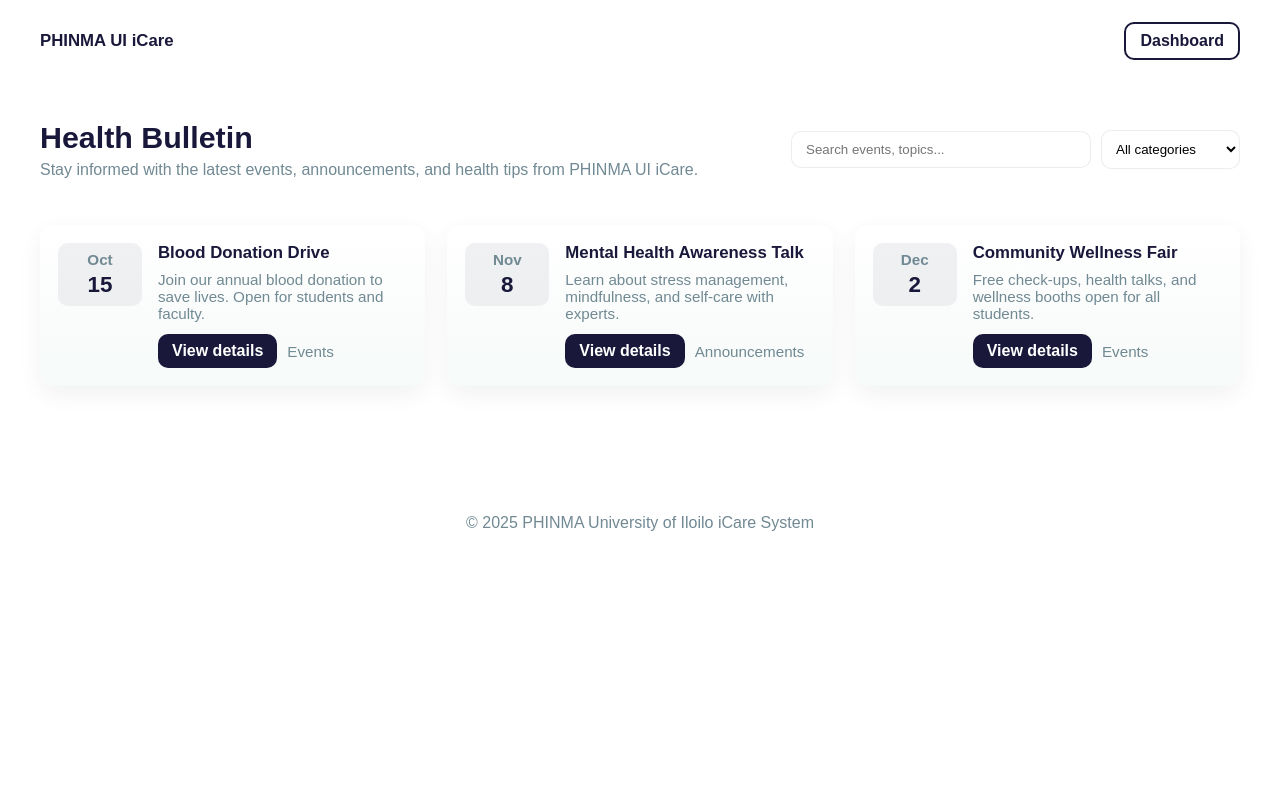
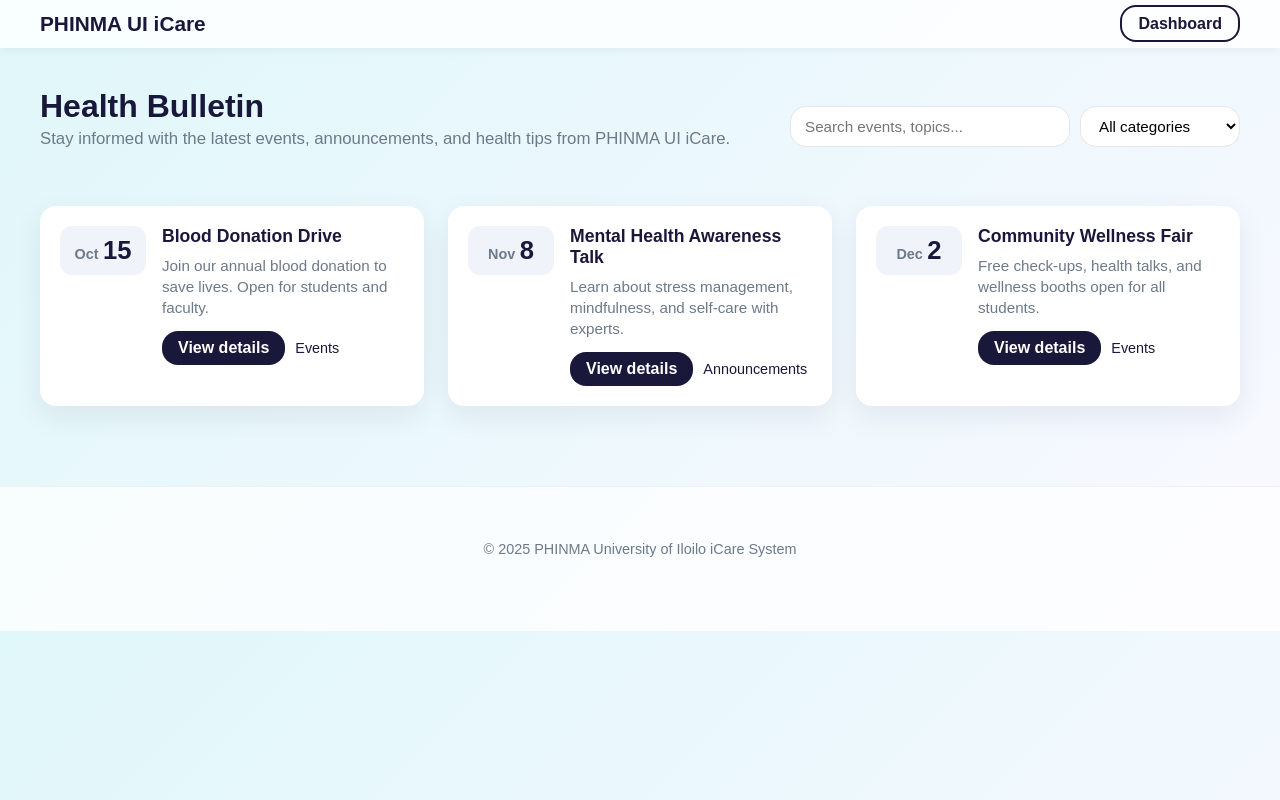
Before and after one commit to Khai16/MINI-CAPSTONE, a Flask app: page /bulletin in a window 1280 px wide. Run offline with Flask 3, Linux system fonts and the light colour scheme.

Commit message:
bulletin.css

```diff
--- a/miniCapstone/static/css/bulletin.css
+++ b/miniCapstone/static/css/bulletin.css
@@ -1,133 +1,286 @@
-/* Modern bulletin layout */
-:root{
+/*Bulletin Design*/
+:root {
   --accent: #19183B;
-  --muted: #708993;
-  --card-bg: linear-gradient(180deg, #ffffff 0%, #f6faf8 100%);
-  --radius: 14px;
-  --glass: rgba(255,255,255,0.65);
+  --muted: #6C7A89;
+  --card-bg: #ffffff;
+  --radius: 16px;
+  --gradient: linear-gradient(135deg, #e0f7fa, #f9f9ff);
+  --shadow: 0 10px 30px rgba(25,24,59,0.08);
 }
 
-body { font-family: 'Poppins', sans-serif; color: var(--accent); }
+body {
+  font-family: 'Poppins', sans-serif;
+  color: var(--accent);
+  background: var(--gradient);
+  margin: 0;
+}
 
-/* Header */
+/* HEADER */
 .header {
   position: sticky;
   top: 0;
-  background: transparent;
-  padding: 14px 0;
+  background: rgba(255,255,255,0.8);
+  backdrop-filter: blur(12px);
+  box-shadow: 0 2px 10px rgba(0,0,0,0.05);
   z-index: 100;
 }
 .header-container {
   max-width: 1200px;
   margin: 0 auto;
-  padding: 0 20px;
-  display:flex;
-  justify-content:space-between;
-  align-items:center;
-  backdrop-filter: blur(6px);
-  background: rgba(255,255,255,0.55);
-  border-radius: 10px;
+  padding: 12px 20px;
+  display: flex;
+  justify-content: space-between;
+  align-items: center;
 }
-.brand { font-weight:700; color:var(--accent); text-decoration:none; font-size:1.05rem; }
-.nav-actions .btn { margin-left: 8px; }
-
-/* Hero */
-.bulletin-hero {
-  max-width:1200px;
-  margin: 28px auto;
-  padding: 18px 20px;
-  display:flex;
-  gap: 16px;
-  align-items:center;
-  justify-content:space-between;
+.brand {
+  font-weight: 700;
+  color: var(--accent);
+  font-size: 1.3rem;
+  text-decoration: none;
 }
-.hero-content h1 { margin:0 0 6px; font-size:1.9rem; }
-.lead { color:var(--muted); margin:0; }
-
-/* Search and filter */
-.hero-actions { display:flex; gap:10px; align-items:center; }
-.search {
-  padding:10px 14px;
-  border-radius:10px;
-  border:1px solid rgba(25,24,59,0.08);
-  width:300px;
-  background: #fff;
+.btn {
+  background: var(--accent);
+  color: #fff;
+  padding: 8px 16px;
+  border-radius: var(--radius);
+  text-decoration: none;
+  font-weight: 600;
+  transition: all 0.25s ease;
 }
-.filter {
-  padding:10px;
-  border-radius:10px;
-  border:1px solid rgba(25,24,59,0.08);
-  background:#fff;
+.btn:hover {
+  transform: translateY(-2px);
+  box-shadow: 0 6px 14px rgba(25,24,59,0.2);
+}
+.btn-outline {
+  background: transparent;
+  border: 2px solid var(--accent);
+  color: var(--accent);
+}
+.btn-outline:hover {
+  background: var(--accent);
+  color: #fff;
 }
 
-/* Grid */
-.bulletin-grid {
-  max-width:1200px;
-  margin: 10px auto 80px;
+/* HERO SECTION */
+.bulletin-hero {
+  max-width: 1200px;
+  margin: 40px auto;
   padding: 0 20px;
-  display:grid;
-  grid-template-columns: repeat(auto-fit, minmax(280px, 1fr));
-  gap: 22px;
+  display: flex;
+  flex-wrap: wrap;
+  justify-content: space-between;
+  align-items: center;
+  gap: 18px;
+}
+.hero-content h1 {
+  margin: 0;
+  font-size: 2rem;
+  font-weight: 700;
+}
+.lead {
+  color: var(--muted);
+  margin-top: 4px;
+  font-size: 1.05rem;
+}
+.hero-actions {
+  display: flex;
+  gap: 10px;
+  flex-wrap: wrap;
+}
+.search, .filter {
+  padding: 10px 14px;
+  border: 1px solid rgba(25,24,59,0.1);
+  border-radius: var(--radius);
+  background: #fff;
+  font-size: 0.95rem;
+}
+.search {
+  width: 280px;
+  transition: all 0.2s ease;
+}
+.search:focus {
+  outline: none;
+  border-color: var(--accent);
+  box-shadow: 0 0 0 3px rgba(25,24,59,0.1);
 }
 
-/* Card */
+/* GRID */
+.bulletin-grid {
+  max-width: 1200px;
+  margin: 20px auto 80px;
+  padding: 0 20px;
+  display: grid;
+  grid-template-columns: repeat(auto-fit, minmax(290px, 1fr));
+  gap: 24px;
+}
+
+/* CARD */
 .card {
-  display:flex;
-  gap:16px;
   background: var(--card-bg);
   border-radius: var(--radius);
-  padding: 18px;
-  box-shadow: 0 8px 24px rgba(25,24,59,0.06);
-  align-items:flex-start;
-  transition: transform .18s ease, box-shadow .18s ease;
-  overflow:hidden;
+  box-shadow: var(--shadow);
+  padding: 20px;
+  display: flex;
+  gap: 16px;
+  align-items: flex-start;
+  transition: transform 0.25s ease, box-shadow 0.25s ease;
 }
-.card:hover { transform: translateY(-6px); box-shadow: 0 16px 40px rgba(25,24,59,0.10); }
+.card:hover {
+  transform: translateY(-6px);
+  box-shadow: 0 16px 36px rgba(25,24,59,0.12);
+}
+.card-date {
+  text-align: center;
+  background: #f1f3fa;
+  border-radius: 12px;
+  padding: 10px 8px;
+  min-width: 70px;
+}
+.card-date .month {
+  font-weight: 700;
+  font-size: 0.9rem;
+  color: var(--muted);
+}
+.card-date .day {
+  font-size: 1.6rem;
+  font-weight: 800;
+  color: var(--accent);
+  margin-top: 4px;
+}
+.card-body h3 {
+  margin: 0 0 8px;
+  font-size: 1.1rem;
+  color: var(--accent);
+}
+.card-body p {
+  margin: 0 0 12px;
+  color: var(--muted);
+  font-size: 0.95rem;
+  line-height: 1.4;
+}
+.card-actions {
+  display: flex;
+  gap: 10px;
+  align-items: center;
+}
+.link {
+  color: var(--accent);
+  font-size: 0.9rem;
+  text-decoration: none;
+  transition: color 0.2s;
+}
+.link:hover {
+  color: #4c4cff;
+}
 
-.card-date {
-  min-width:72px;
-  text-align:center;
-  background: rgba(25,24,59,0.06);
-  border-radius:10px;
-  padding:8px 6px;
-  display:flex;
-  flex-direction:column;
-  align-items:center;
-  justify-content:center;
+/* FOOTER */
+.site-footer {
+  text-align: center;
+  color: var(--muted);
+  padding: 40px 10px 60px;
+  font-size: 0.9rem;
+  background: rgba(255,255,255,0.7);
+  backdrop-filter: blur(6px);
+  border-top: 1px solid rgba(25,24,59,0.05);
 }
-.card-date .month { font-weight:700; color:var(--muted); font-size:0.95rem; }
-.card-date .day { font-weight:800; font-size:1.4rem; color:var(--accent); margin-top:4px; }
 
-.card-body h3 { margin:0 0 8px; font-size:1.05rem; }
-.card-body p { margin:0 0 12px; color:var(--muted); font-size:0.95rem; }
+/* EMPTY STATE */
+.no-bulletins {
+  text-align: center;
+  color: var(--muted);
+  font-size: 1rem;
+  grid-column: 1 / -1;
+  padding: 40px 0;
+}
 
-/* Actions */
-.card-actions { display:flex; gap:10px; align-items:center; }
-.btn {
-  background: var(--accent);
-  color:#fff;
-  padding:8px 14px;
-  border-radius:10px;
-  text-decoration:none;
-  font-weight:600;
-  display:inline-block;
+/* RESPONSIVE */
+@media (max-width: 760px) {
+  .bulletin-hero {
+    flex-direction: column;
+    align-items: stretch;
+    text-align: center;
+  }
+  .search {
+    width: 100%;
+  }
+  .card {
+    flex-direction: row;
+  }
+  .card-date {
+    min-width: 60px;
+  }
 }
-.btn.btn-outline {
-  background:transparent;
-  color:var(--accent);
-  border:2px solid var(--accent);
+
+/*Animations & Effects*/
+
+/* Fade-in & slide-up*/
+@keyframes fadeIn {
+  from { opacity: 0; transform: translateY(10px); }
+  to { opacity: 1; transform: translateY(0); }
 }
-.link { color:var(--muted); text-decoration:none; font-size:0.95rem; }
 
-/* Footer */
-.site-footer { text-align:center; color:var(--muted); padding:32px 10px 80px; }
+@keyframes slideUp {
+  from { opacity: 0; transform: translateY(30px); }
+  to { opacity: 1; transform: translateY(0); }
+}
 
-/* Responsive tweaks */
-@media (max-width: 760px){
-  .header-container { padding:10px; }
-  .bulletin-hero { flex-direction:column; align-items:stretch; gap:12px; }
-  .hero-actions { justify-content:stretch; }
-  .search { width:100%; }
-  .card { flex-direction:row; }
-  .card-date { min-width:64px; padding:6px; }
+.fade-in {
+  animation: fadeIn 0.8s ease forwards;
 }
+
+.fade-in-delay {
+  opacity: 0;
+  animation: fadeIn 1s ease forwards;
+  animation-delay: 0.4s;
+}
+
+.slide-up {
+  animation: slideUp 0.9s ease forwards;
+}
+
+.fade-down {
+  opacity: 0;
+  transform: translateY(-20px);
+  animation: fadeIn 1s ease forwards;
+  animation-delay: 0.3s;
+}
+
+/* Card fade reveal */
+.fade-card {
+  opacity: 0;
+  transform: translateY(20px);
+  transition: all 0.6s ease;
+}
+.fade-card.visible {
+  opacity: 1;
+  transform: translateY(0);
+}
+
+/* Smooth filtering transitions */
+.card {
+  transition: opacity 0.3s ease, transform 0.3s ease, box-shadow 0.3s ease;
+}
+.card:hover {
+  transform: translateY(-8px);
+  box-shadow: 0 16px 36px rgba(25,24,59,0.15);
+}
+
+/* Glowing button hover */
+.btn:hover {
+  box-shadow: 0 0 12px rgba(25,24,59,0.35);
+}
+
+/* Smooth transitions for inputs and links */
+.search, .filter, .link {
+  transition: all 0.25s ease;
+}
+.link:hover {
+  color: #0066ff;
+  text-decoration: underline;
+}
+
+/* Fade body in on load */
+body {
+  opacity: 0;
+  animation: fadeIn 1s ease forwards;
+}
```
